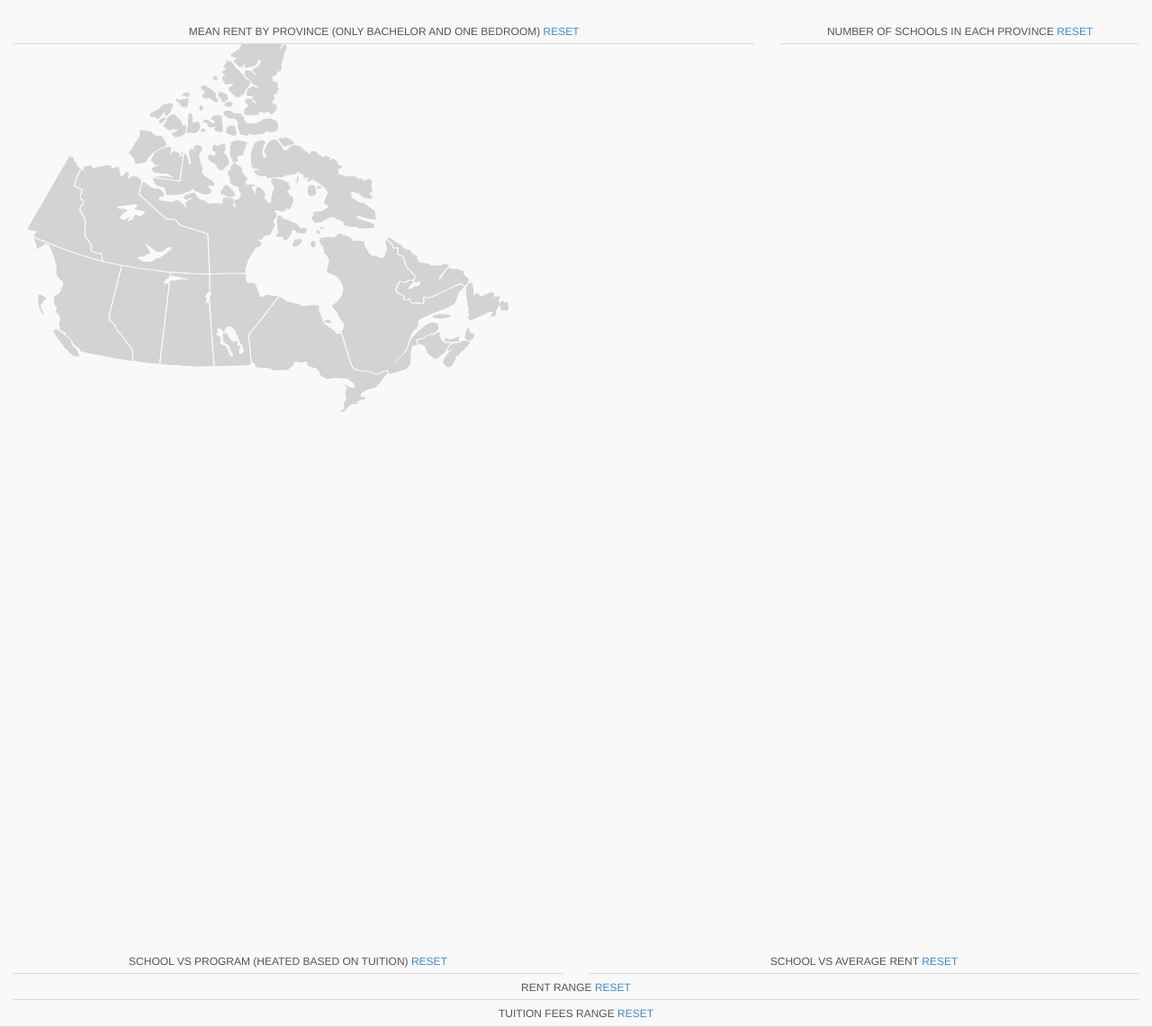
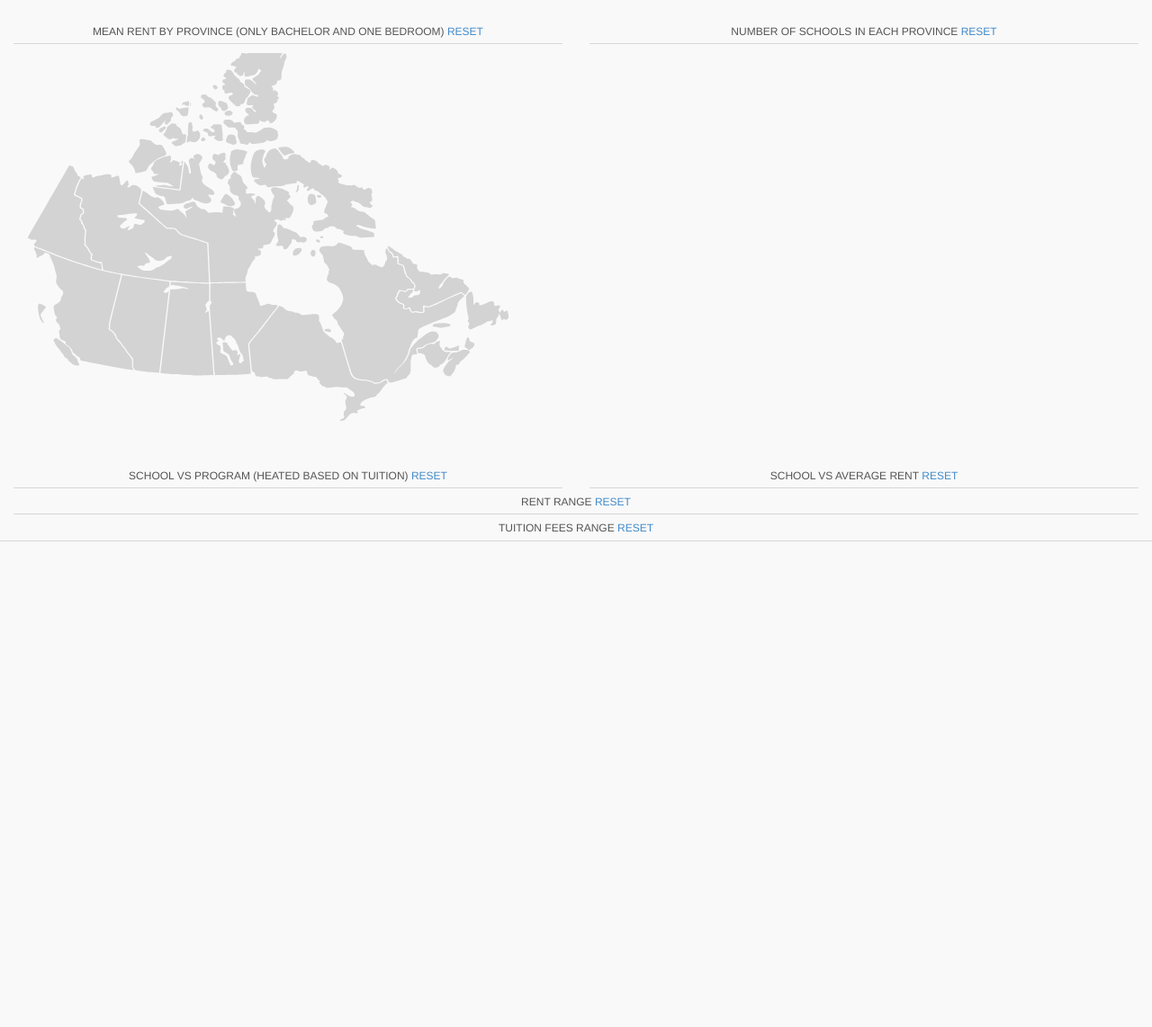
Before and after one commit to KonceptGeek/sfu-data-crunchers, a Django app: template YouthEmployment/templates/index.html in a window 1280 px wide. Shown: the part 52-1194 px from the top of the page at 90% size. After the commit the page ends 654 px from the top, so only its background shows below. Run offline with Django 3.2, Linux system fonts and the light colour scheme; the template is opened without the code that fills it, so the values that code supplies are empty; some libraries are stand-ins or nearby versions.

Commit message:
Fixed css and div issues

```diff
--- a/YouthEmployment/templates/assets/css/youthemployment.css
+++ b/YouthEmployment/templates/assets/css/youthemployment.css
@@ -14,3 +14,7 @@ body {
 }
 
 .dc-chart g.row text {fill: black;}
+
+.chart {
+    margin-top: 10px;
+}
--- a/YouthEmployment/templates/index.html
+++ b/YouthEmployment/templates/index.html
@@ -20,16 +20,14 @@
 
     <div class="container-fluid">
         <div class="row">
-            <div class="col-md-8">
+            <div class="col-md-6">
                 <div id="ca-chart" class="geo-chart">
-                    <div class="chart-text">
                     <div class="chart-title">
                         Mean Rent by Province (Only Bachelor and One Bedroom)
                         <a class="reset" href="javascript:canadaChart.filterAll();dc.redrawAll();">reset</a>
                     </div>
-                    </div>
-
-            <svg width="1000" height="1000">
+                    <div class="chart">
+                        <svg width="600" height="450">
                         <g
                                 style="fill:#d3d3d3"
                                 id="Canada"
@@ -266,11 +264,11 @@
                                 inkscape:connector-curvature="0"/>
                         </g>
                         </svg>
-
+                    </div>
                 </div>
             </div>
 
-            <div class="col-md-4">
+            <div class="col-md-6">
                 <div id="province-school">
                     <div class="chart-title">
                         Number of schools in each Province
@@ -566,8 +564,8 @@
                 })
                 .projection(projection);
 
-    provinceSchoolChart.width(400)
-            .height(300)
+    provinceSchoolChart.width(600)
+            .height(450)
             //.margins(margin)
             .dimension(provinceDim)
             .group(schoolProvinceGroup)
```
Lines whose indentation alone changed are shown as unchanged.
